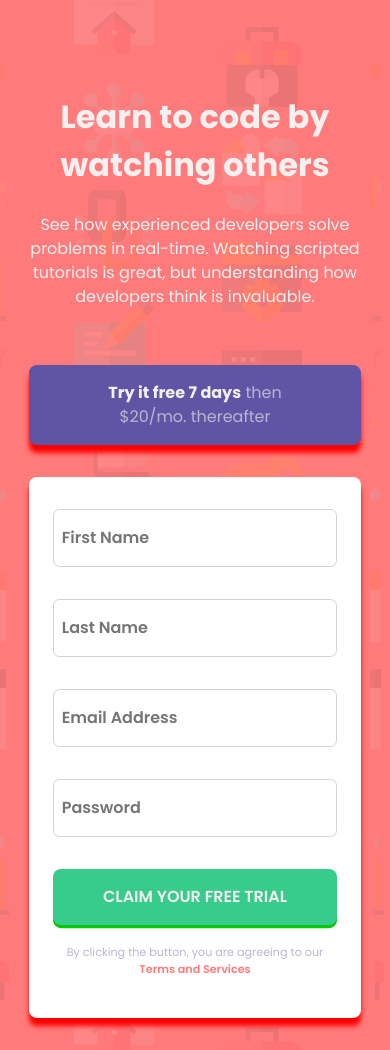
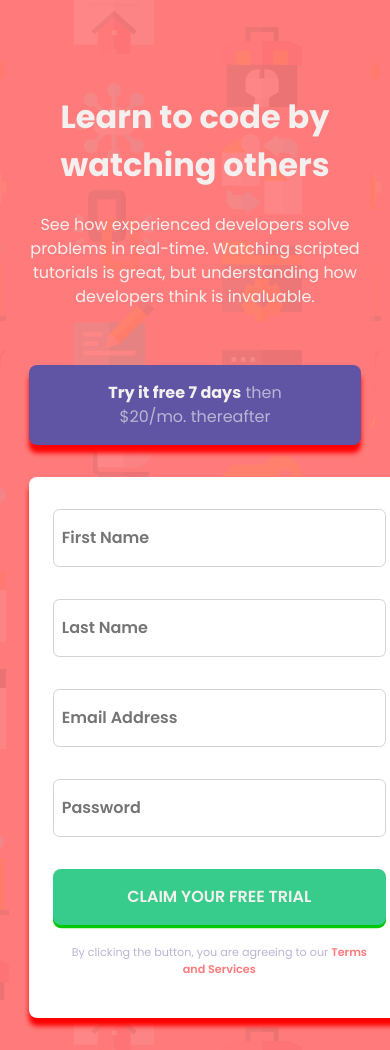
Before and after one commit to sclingan/intro-component, a React (Vite) app: page / in a window 390 px wide. Built offline with nearby package versions, Linux system fonts and the light colour scheme.

Commit message:
Fixing input sizes for responsive

```diff
--- a/src/App.css
+++ b/src/App.css
@@ -97,17 +97,17 @@
 }
 
 form {
-  position: relative;
   padding: 1rem 1.5rem;
+  min-width: -moz-fit-content;
+  min-width: fit-content;
   background-color: white;
   border-radius: 0.5rem;
   box-shadow: 0 0.5rem 0.3rem red;
-  overflow: hidden;
 }
 
 input {
   padding: 1rem 0.5rem;
-  max-width: 100%;
+  min-width: 100%;
   border: 0.1px solid lightgray;
   border-radius: 0.4rem;
   margin-block: 1rem;
--- a/src/App.scss
+++ b/src/App.scss
@@ -71,17 +71,16 @@
 }
 
 form {
-    position: relative;
     padding: 1rem 1.5rem;
+    min-width: fit-content;
     background-color: white;
     border-radius: 0.5rem;
     box-shadow: 0 0.5rem 0.3rem red;
-    overflow: hidden;
 }
 
 input {
     padding: 1rem 0.5rem;
-    max-width: 100%;
+    min-width: 100%;
     border: 0.1px solid lightgray;
     border-radius: 0.4rem;
     margin-block: 1rem;
```
Also changed, not shown: 1 other file (tests, documents, lock files or other folders).
